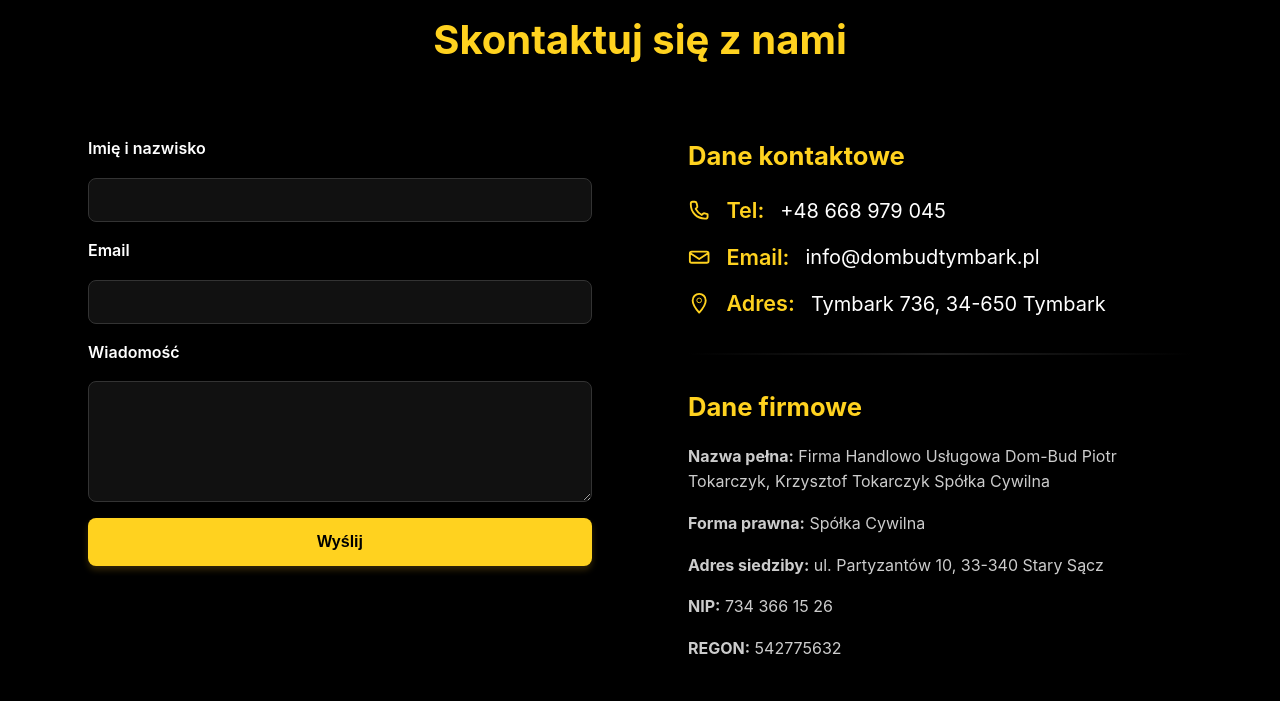
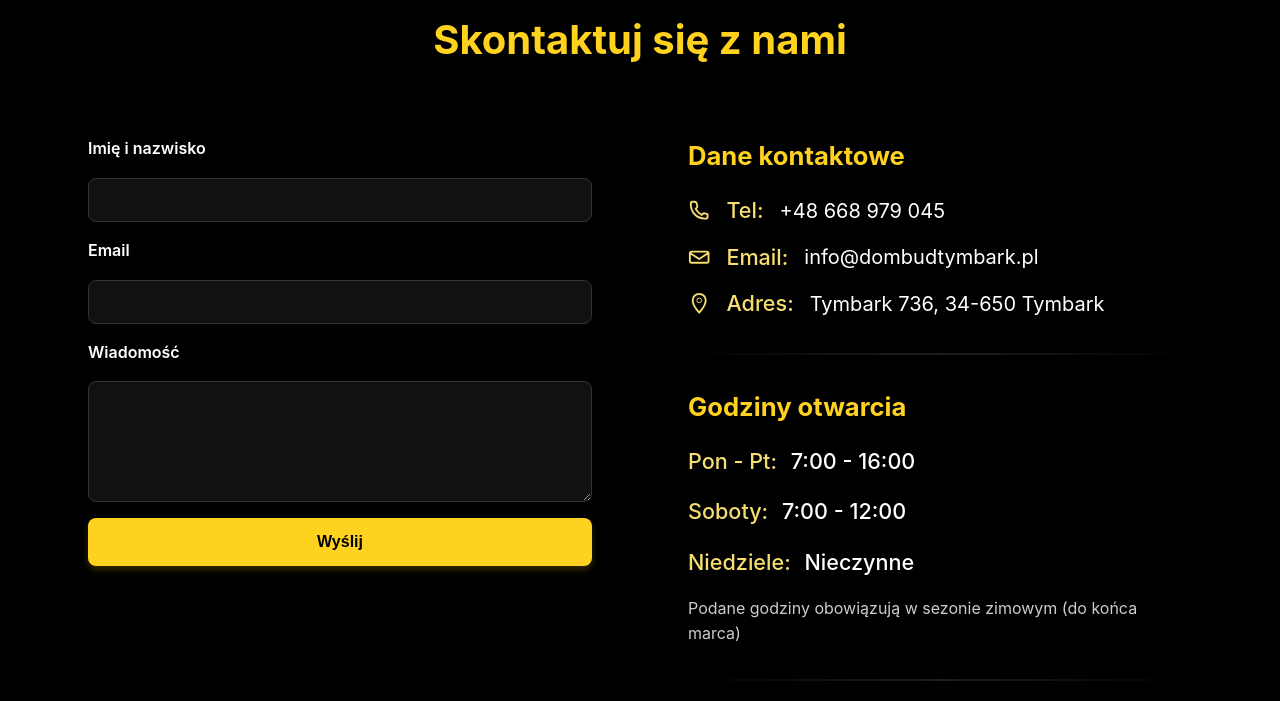
Before and after one commit to Michal-Brzezinski/Dom-Bud, a PHP site: page /kontakt in a window 1280 px wide. Shown: the part 157-858 px from the top of the page. Run offline with PHP 8.4, Linux system fonts and the light colour scheme; some libraries are stand-ins or nearby versions.

Commit message:
Contact information update: added working hours

```diff
--- a/app/Views/contact.view.php
+++ b/app/Views/contact.view.php
@@ -86,6 +86,14 @@
 
         <hr class="contact__separator">
 
+        <h3>Godziny otwarcia</h3>
+        <p><span class="contact__label">Pon - Pt: </span><span class="contact__hours__label"> 7:00 - 16:00 </span></p>
+        <p><span class="contact__label">Soboty: </span><span class="contact__hours__label"> 7:00 - 12:00 </span></p>
+        <p><span class="contact__label">Niedziele: </span><span class="contact__hours__label"> Nieczynne </span></p>
+        <p>Podane godziny obowiązują w sezonie zimowym (do końca marca)</p>
+
+        <hr class="contact__separator">
+
         <h3>Dane firmowe</h3>
         <p><strong>Nazwa pełna:</strong> Firma Handlowo Usługowa Dom-Bud Piotr Tokarczyk, Krzysztof Tokarczyk Spółka Cywilna</p>
         <p><strong>Forma prawna:</strong> Spółka Cywilna</p>
--- a/css/pages/contact.css
+++ b/css/pages/contact.css
@@ -114,14 +114,21 @@
     width: 1.4rem;
     height: 1.4rem;
     margin-right: 0.5rem;
-    color: var(--color-accent);
+    color: var(--color-accent-light);
     flex-shrink: 0;
 }
 
 .contact__label {
     font-size: clamp(1rem, 3vw, 1.35rem);
-    font-weight: 600;
-    color: var(--color-accent);
+    font-weight: 500;
+    color: var(--color-accent-light);
+    margin-right: 0.5rem;
+}
+
+.contact__hours__label {
+    font-size: clamp(1rem, 3vw, 1.35rem);
+    font-weight: 500;
+    color: var(--color-text);
     margin-right: 0.5rem;
 }
 
```
